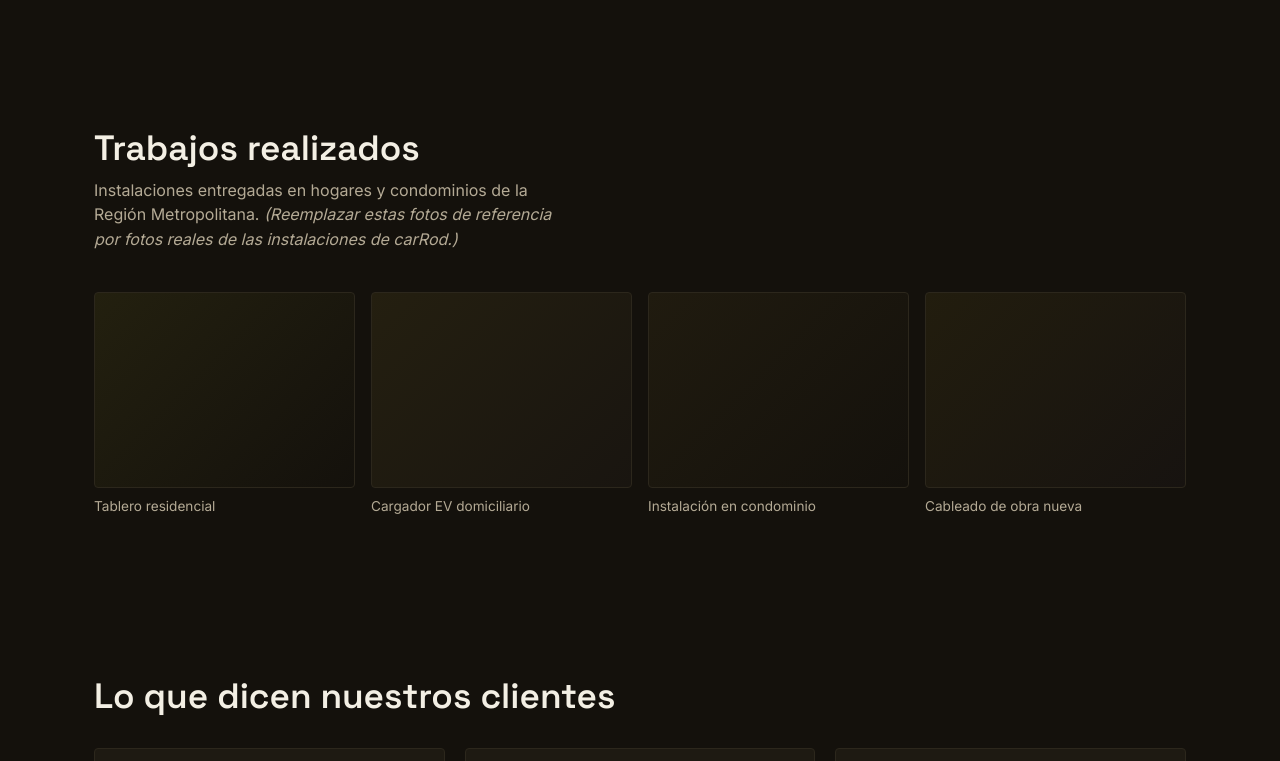
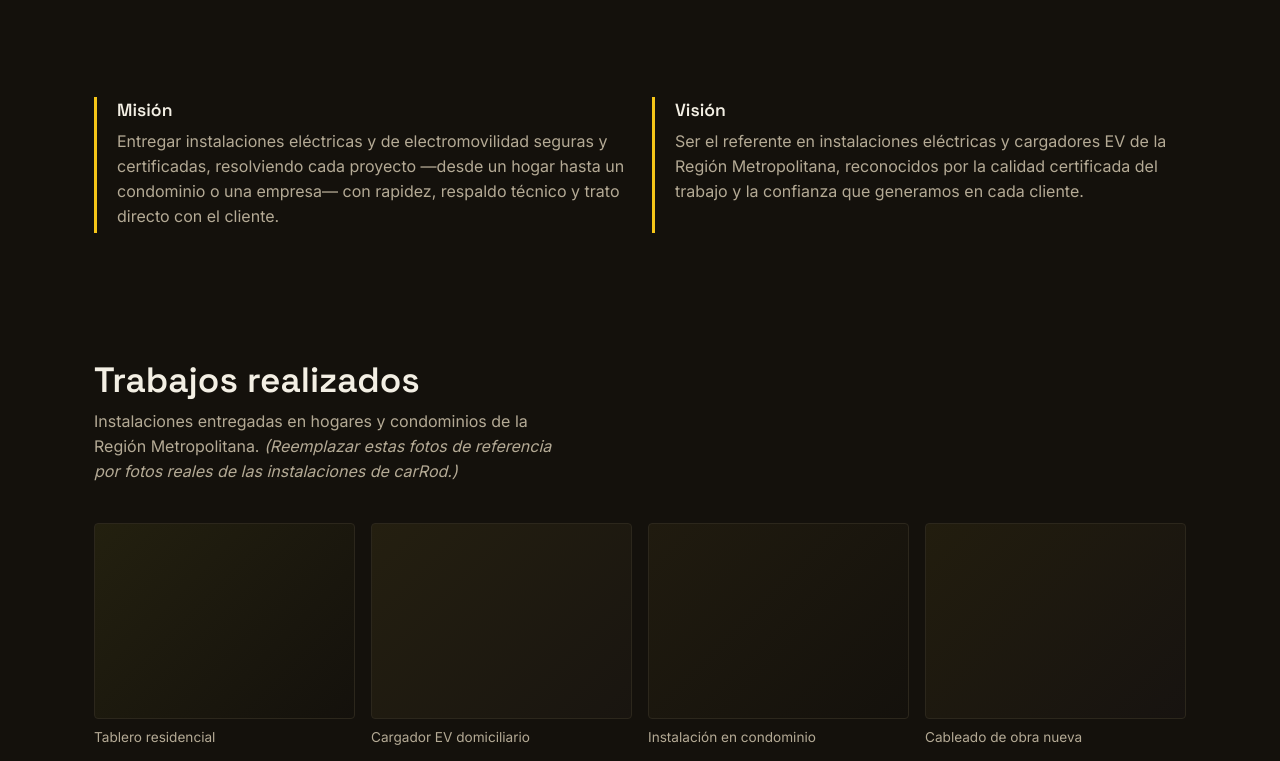
Before and after one commit to Loreto-ISO/CarRod-WEB, a plain HTML site: page index.html in a window 1280 px wide. Shown: the part 1054-1815 px from the top of the page. Drawn offline with Linux system fonts and the light colour scheme.

Commit message:
agregar nosotros

```diff
--- a/index.html
+++ b/index.html
@@ -13,7 +13,7 @@
 <body>
 
 <header class="site-header">
-  <a href="#inicio" class="logo">carRod</a>
+  <a href="#inicio" class="logo"><img src="assets/logo.png" alt="carRod" class="logo-img"></a>
   <nav class="main-nav" id="mainNav">
     <a href="#servicios">Servicios</a>
     <a href="#proyectos">Proyectos</a>
@@ -64,6 +64,19 @@
         <h3>Cargadores EV</h3>
         <p>Evaluación de factibilidad, instalación y declaración TE-6 para cargadores domiciliarios, de condominio o de empresa.</p>
       </article>
+    </div>
+  </section>
+
+  <section id="nosotros" class="about">
+    <div class="about-grid">
+      <div class="about-item">
+        <h3>Misión</h3>
+        <p>Entregar instalaciones eléctricas y de electromovilidad seguras y certificadas, resolviendo cada proyecto —desde un hogar hasta un condominio o una empresa— con rapidez, respaldo técnico y trato directo con el cliente.</p>
+      </div>
+      <div class="about-item">
+        <h3>Visión</h3>
+        <p>Ser el referente en instalaciones eléctricas y cargadores EV de la Región Metropolitana, reconocidos por la calidad certificada del trabajo y la confianza que generamos en cada cliente.</p>
+      </div>
     </div>
   </section>
 
--- a/style.css
+++ b/style.css
@@ -47,6 +47,7 @@ section > h2{ font-size: clamp(1.6rem, 3.4vw, 2.2rem); }
   border-bottom: 1px solid var(--line);
 }
 .logo{ font-family:'Space Grotesk',sans-serif; font-weight:700; font-size:1.25rem; color:var(--yellow); }
+.logo-img{ height: 34px; width: auto; }
 .main-nav{ display:none; gap:1.5rem; }
 .main-nav a{ color: var(--text); font-size:0.95rem; }
 .main-nav a:hover{ color: var(--yellow); }
@@ -109,6 +110,16 @@ section > h2{ font-size: clamp(1.6rem, 3.4vw, 2.2rem); }
   border:1px solid var(--line); border-left: 3px solid var(--yellow);
   padding:0.4rem 0.8rem; font-size:0.85rem; color: var(--muted); border-radius: 2px;
 }
+
+/* ---------- Nosotros ---------- */
+.about{ padding-top: 3rem; padding-bottom: 3rem; z-index:1; }
+.about-grid{ display:grid; gap:1.5rem; }
+@media (min-width: 720px){ .about-grid{ grid-template-columns: 1fr 1fr; } }
+.about-item{
+  border-left: 3px solid var(--yellow); padding: 0.25rem 0 0.25rem 1.25rem;
+}
+.about-item h3{ color: var(--text); font-size:1.1rem; }
+.about-item p{ margin:0; }
 
 /* ---------- Servicios ---------- */
 .services{ z-index:1; }
```
